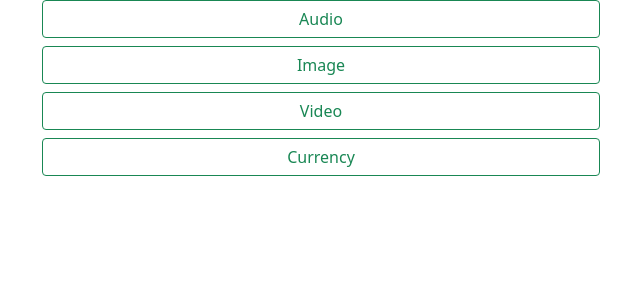
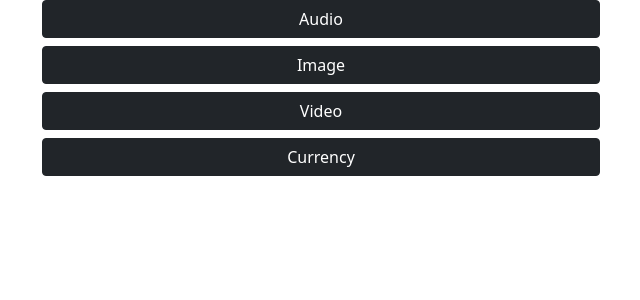
Before and after one commit to Egor-oop/webconvertor, a Django app: page / in a window 1280 px wide. Shown: the part 56-356 px from the top of the page, without its empty margins (319-959 px from the left). Run offline with Django 3.2, Linux system fonts and the light colour scheme; some libraries are stand-ins or nearby versions.

Commit message:
dark buttons

```diff
--- a/mainapp/templates/mainapp/index.html
+++ b/mainapp/templates/mainapp/index.html
@@ -2,9 +2,9 @@
 
 {% block content %}
 <div class="d-grid gap-2 col-6 mx-auto">
-    <a class="btn btn-outline-success" href="{% url 'audio' %}" role="button">Audio</a>
-    <a class="btn btn-outline-success" href="{% url 'images' %}" role="button">Image</a>
-    <a class="btn btn-outline-success" href="{% url 'video' %}" role="button">Video</a>
-    <a class="btn btn-outline-success" href="{% url 'cur_convert' %}" role="button">Currency</a>
+    <a class="btn btn-dark" href="{% url 'audio' %}" role="button">Audio</a>
+    <a class="btn btn-dark" href="{% url 'images' %}" role="button">Image</a>
+    <a class="btn btn-dark" href="{% url 'video' %}" role="button">Video</a>
+    <a class="btn btn-dark" href="{% url 'cur_convert' %}" role="button">Currency</a>
 </div>
 {% endblock %}
```
